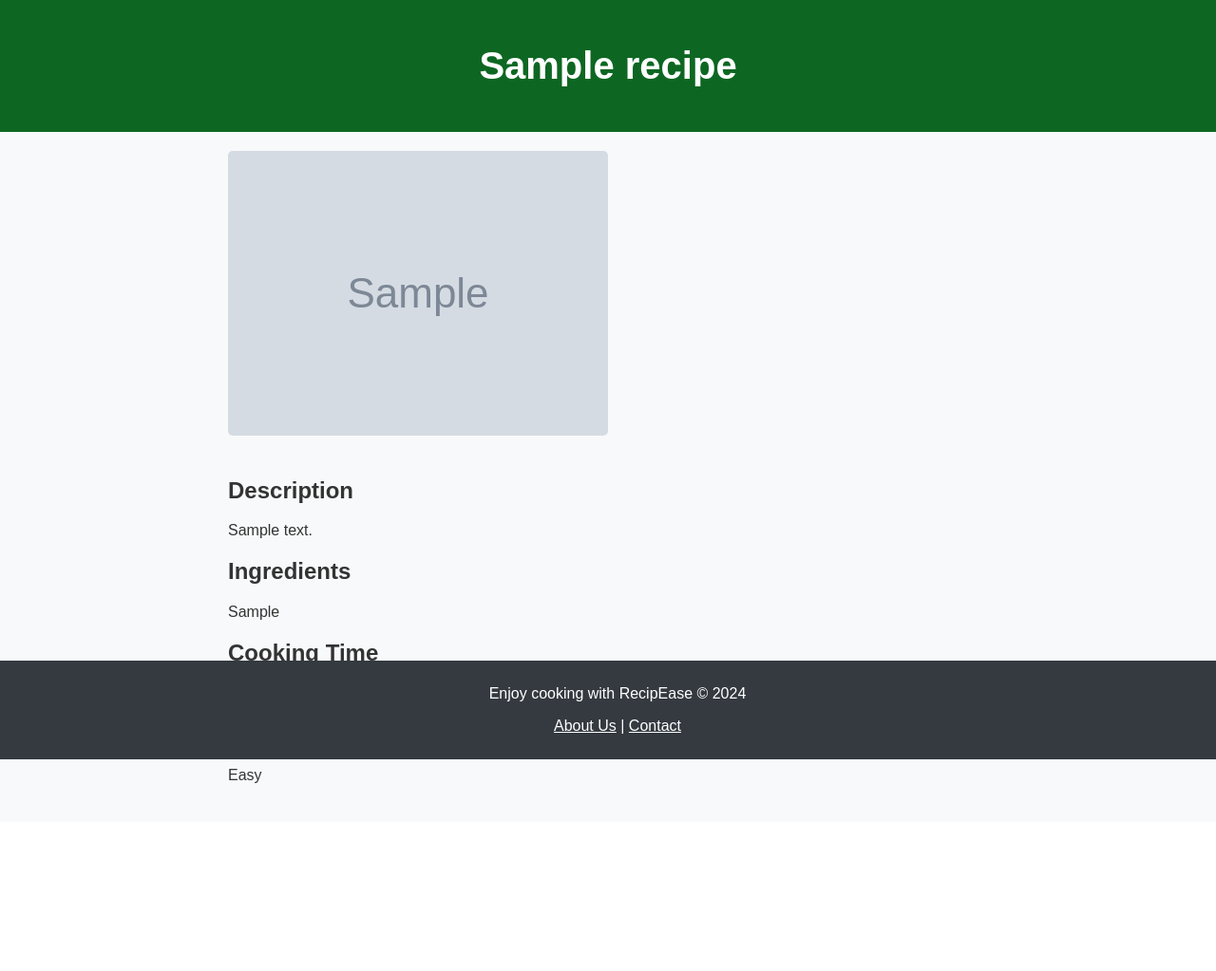
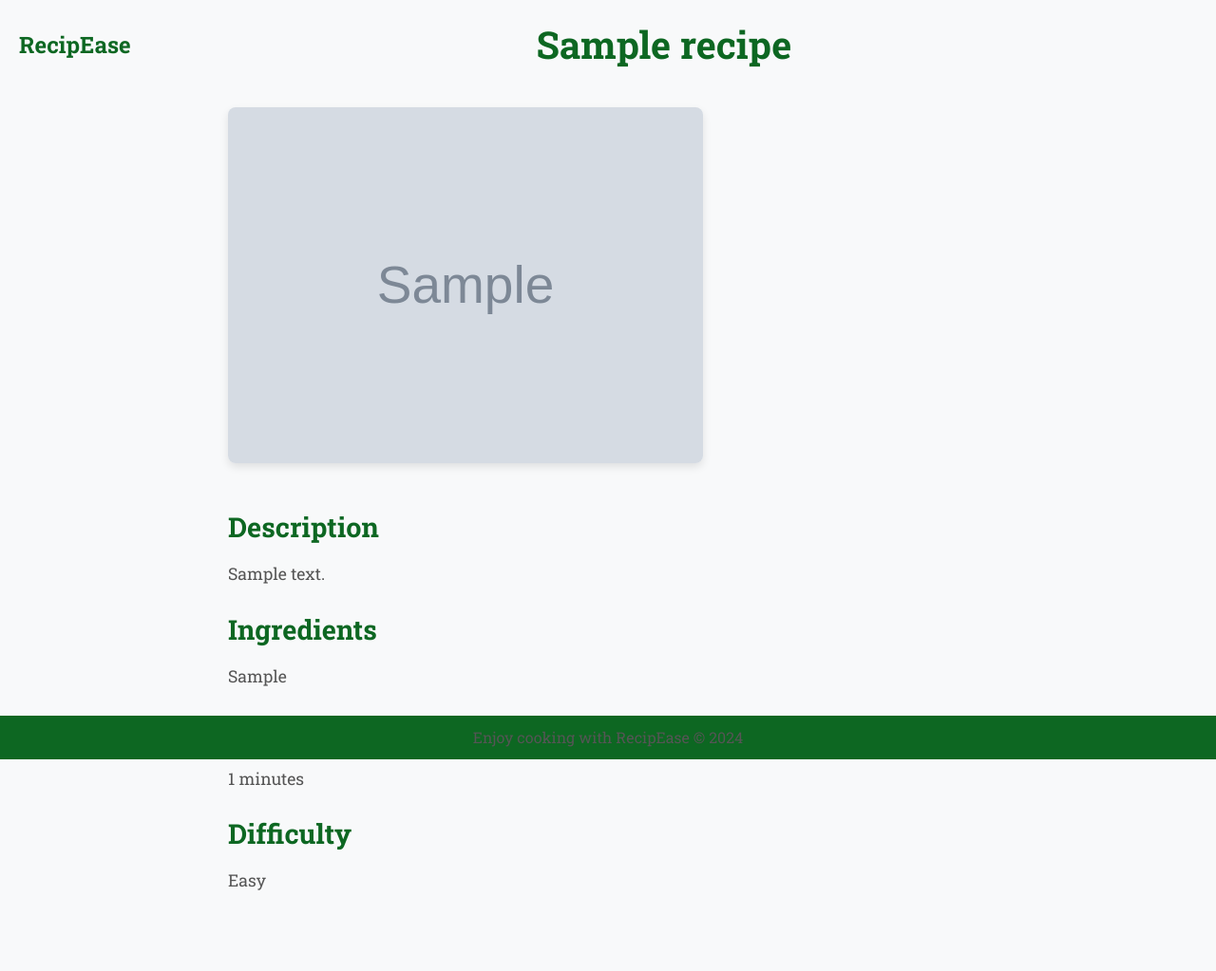
Before and after one commit to bphil1041/recipe-app, a Django app: page /recipes/1/ in a window 1280 px wide. Shown: the whole page at 95% size. Before the commit the page ends 825 px from the top, so only its background shows below. Run offline with Django 4.2, Linux system fonts and the light colour scheme; tables that the repository leaves empty hold one stand-in row (values such as "Sample post"); grey boxes marked "Sample" are stand-in pictures.

Commit message:
more css edits

```diff
--- a/A2_Recipe_App/src/recipes/templates/recipes/login.html
+++ b/A2_Recipe_App/src/recipes/templates/recipes/login.html
@@ -83,7 +83,7 @@
         }
 
         footer {
-            background-color: #343a40;
+            background-color: #0d6722;
             color: #fff;
             padding: 10px 0;
             text-align: center;
--- a/A2_Recipe_App/src/recipes/templates/recipes/recipe_detail.html
+++ b/A2_Recipe_App/src/recipes/templates/recipes/recipe_detail.html
@@ -5,9 +5,12 @@
     <meta charset="UTF-8">
     <meta name="viewport" content="width=device-width, initial-scale=1.0">
     <title>{{ recipe.title }} - Recipe Details</title>
+    <link rel="preconnect" href="https://fonts.googleapis.com">
+    <link rel="preconnect" href="https://fonts.gstatic.com" crossorigin>
+    <link href="https://fonts.googleapis.com/css2?family=Roboto+Slab:wght@100..900&display=swap" rel="stylesheet">
     <style>
         body {
-            font-family: 'Arial', sans-serif;
+            font-family: 'Roboto Slab', serif;
             margin: 0;
             padding: 0;
             background-color: #f8f9fa;
@@ -15,53 +18,95 @@
         }
 
         header {
-            background-color: #0d6722;
-            color: #fff;
+            background-color: #f8f9fa;
+            color: #0d6722;
             padding: 20px;
+            display: flex;
+            justify-content: space-between;
+            align-items: center;
+        }
+
+        header h1 {
+            margin: 0;
+            font-size: 2.5em;
             text-align: center;
+            flex-grow: 1;
+        }
+
+        .logo {
+            font-size: 1.5em;
+            color: #0d6722;
+            text-decoration: none;
+            font-weight: bold;
+        }
+
+        .logo:hover {
+            text-decoration: underline;
         }
 
         main {
             padding: 20px;
             max-width: 800px;
             margin: auto;
+            padding-bottom: 60px;
+            /* Added padding to prevent content from being cut off by footer */
         }
 
-        h1 {
-            font-size: 2.5em;
+        h2 {
+            font-size: 1.8em;
             color: #0d6722;
+            margin-bottom: 10px;
         }
 
-        .recipe-title {
-            color: white;
+        p {
+            font-size: 1.1em;
+            line-height: 1.6;
+            color: #555;
+        }
+
+        .recipe-image {
+            max-width: 100%;
+            width: 500px;
+            height: auto;
+            margin-bottom: 20px;
+            border-radius: 8px;
+            box-shadow: 0 4px 8px rgba(0, 0, 0, 0.1);
         }
 
         .section {
             margin-bottom: 20px;
         }
 
-        .recipe-image {
-            max-width: 100%;
-            height: auto;
-            margin-bottom: 20px;
-            border-radius: 5px;
-            /* Adding some styling */
-        }
-
         footer {
-            background-color: #343a40;
+            background-color: #0d6722;
             color: #fff;
-            padding: 10px;
+            padding: 10px 0;
             text-align: center;
             position: fixed;
             width: 100%;
             bottom: 0;
         }
 
-        /* Responsive adjustments */
+        footer p {
+            margin: 0;
+            font-size: 1em;
+        }
+
         @media (max-width: 600px) {
-            h1 {
+            header h1 {
                 font-size: 2em;
+            }
+
+            h2 {
+                font-size: 1.6em;
+            }
+
+            p {
+                font-size: 1em;
+            }
+
+            .recipe-image {
+                width: 100%;
             }
         }
     </style>
@@ -69,25 +114,30 @@
 
 <body>
     <header>
-        <h1 class="recipe-title">{{ recipe.title }}</h1>
+        <a href="{% url 'home' %}" class="logo">RecipEase</a>
+        <h1>{{ recipe.title }}</h1>
     </header>
 
     <main>
         {% if recipe.image %}
         <img src="{{ recipe.image.url }}" alt="Image of {{ recipe.title }}" class="recipe-image">
         {% endif %}
+
         <div class="section">
             <h2>Description</h2>
             <p>{{ recipe.description }}</p>
         </div>
+
         <div class="section">
             <h2>Ingredients</h2>
             <p>{{ recipe.ingredients }}</p>
         </div>
+
         <div class="section">
             <h2>Cooking Time</h2>
             <p>{{ recipe.cooking_time }} minutes</p>
         </div>
+
         <div class="section">
             <h2>Difficulty</h2>
             <p>{{ recipe.difficulty }}</p>
@@ -96,8 +146,6 @@
 
     <footer>
         <p>Enjoy cooking with RecipEase &copy; 2024</p>
-        <p><a href="https://yourwebsite.com/about" style="color: #fff;">About Us</a> | <a
-                href="https://yourwebsite.com/contact" style="color: #fff;">Contact</a></p>
     </footer>
 </body>
 
--- a/A2_Recipe_App/src/recipes/templates/recipes/recipes_home.html
+++ b/A2_Recipe_App/src/recipes/templates/recipes/recipes_home.html
@@ -61,7 +61,7 @@
         }
 
         footer {
-            background-color: #343a40;
+            background-color: #0d6722;
             color: #fff;
             padding: 10px 0;
             text-align: center;
--- a/A2_Recipe_App/src/recipes/templates/recipes/success.html
+++ b/A2_Recipe_App/src/recipes/templates/recipes/success.html
@@ -59,7 +59,7 @@
         }
 
         footer {
-            background-color: #343a40;
+            background-color: #0d6722;
             color: #fff;
             padding: 10px 0;
             text-align: center;
```
Also changed, not shown: A2_Recipe_App/src/recipes/templates/recipes/recipes_list.html (+7 -2 lines).
